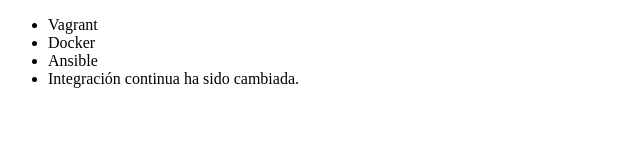
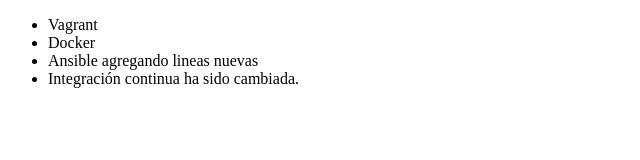
Before and after one commit to rhinonymous/Projects, a plain HTML site: page index.html in a window 1280 px wide. Shown: the whole page, without its empty margins (0-640 px from the left). Drawn offline with Linux system fonts and the light colour scheme.

Commit message:
se agrega linea para pruebas

```diff
--- a/index.html
+++ b/index.html
@@ -8,7 +8,7 @@
      <ul>
          <li> Vagrant </li>
          <li> Docker </li>
-         <li> Ansible </li>
+         <li> Ansible agregando lineas nuevas </li>
          <li> Integración continua ha sido cambiada. </li>
      </ul>
 </body>
```
